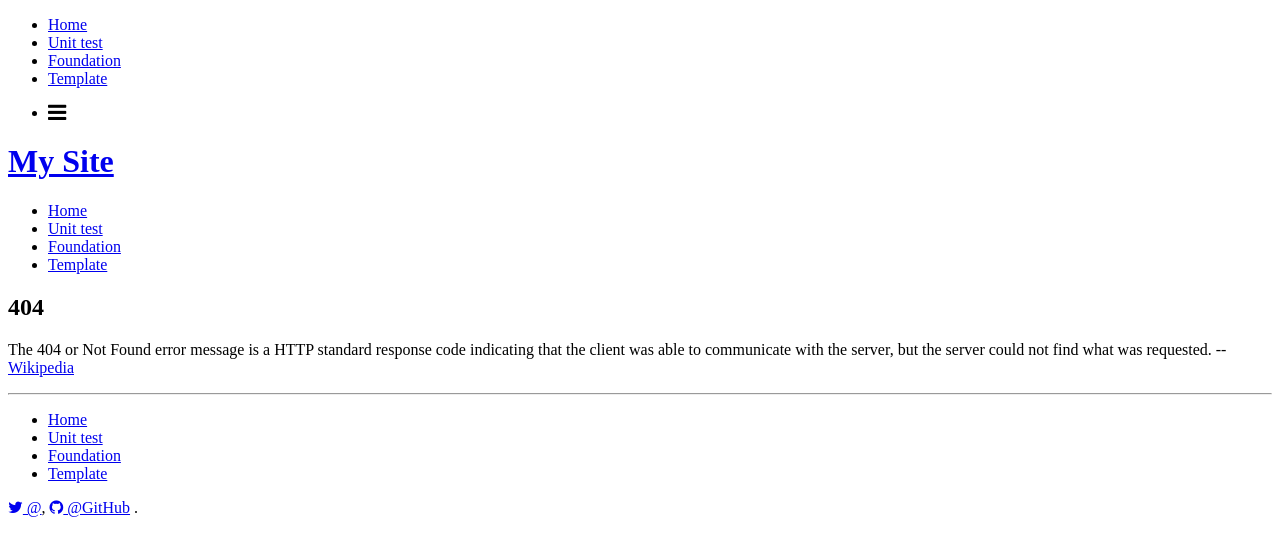
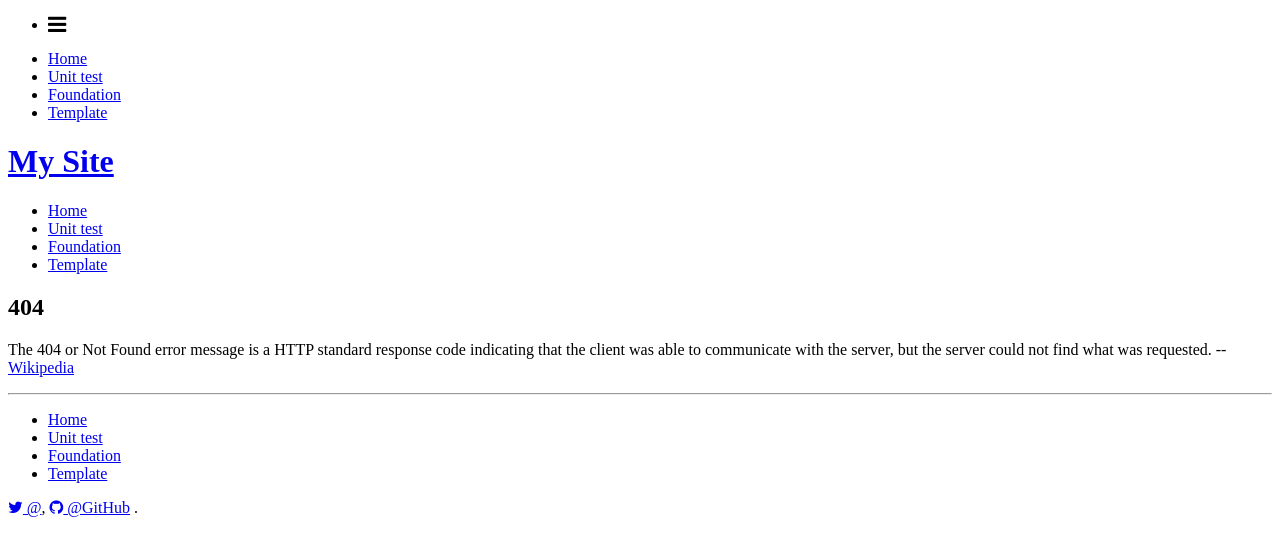
Before and after one commit to robinscott/robinscott.github.io, a Jekyll site: the page built from 404.html, in a window 1280 px wide. Shown: the top 556 px of the page. Built offline with Jekyll 4.4.1, drawn with Linux system fonts in a browser that asks for light colours; nearby versions of some CDN libraries; Markdown is read by kramdown in place of the engine named in the settings.

Commit message:
Updated default.html

```diff
--- a/_layouts/default.html
+++ b/_layouts/default.html
@@ -42,6 +42,16 @@
   <body>
 
 <div class="off-canvas-wrap move-right" data-offcanvas>
+
+  <section class="right show-for-small">
+    <ul class="inline-list mam">
+      <li>
+        <a class="left-off-canvas-toggle"><i class="fa fa-bars fa-lg">
+          </i></a>
+      </li>
+    </ul>
+  </section>
+
   <div class="inner-wrap">
     <!-- Add header and nav here  -->
 
@@ -58,14 +68,7 @@
                 </ul>
             </section>
 
-            <section class="right show-for-small">
-                <ul class="inline-list mam">
-                <li>
-                    <a class="left-off-canvas-toggle"><i class="fa fa-bars fa-lg">
-                    </i></a>
-                </li>
-                </ul>
-            </section>
+
 
             <h1><a href="{{ site.url }}">{{ site.brand }}</a></h1>
 
```
